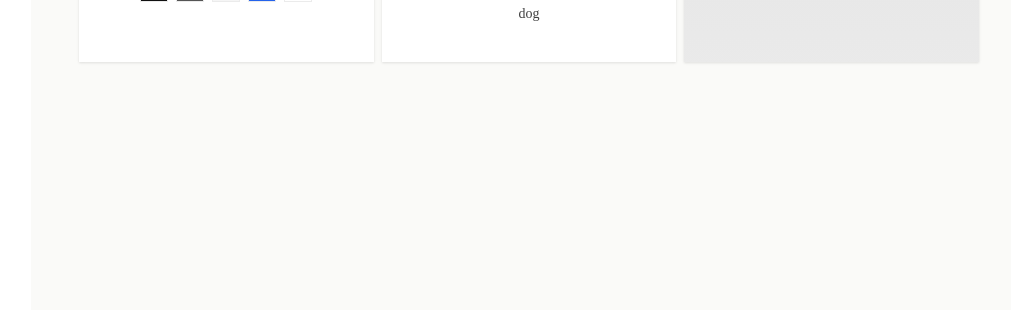
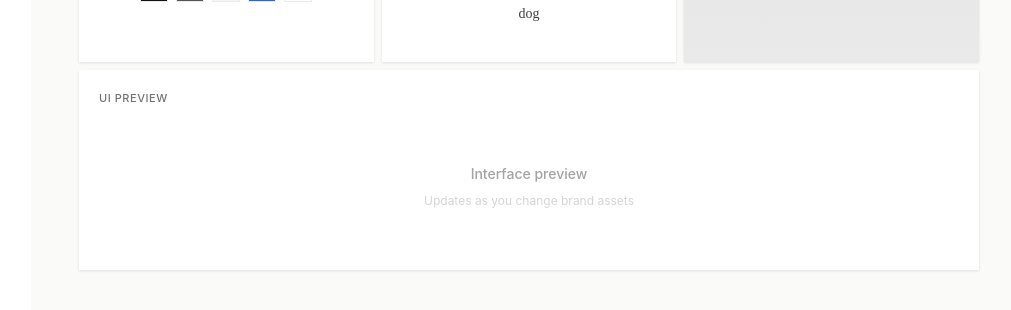
Before and after one commit to granqvistsanna-web/brandbento, a React (Vite) app: page / in a window 1280 px wide. Shown: the part 550-860 px from the top of the page, without its empty margins (1-1012 px from the left). Built offline with nearby package versions, Linux system fonts and the light colour scheme; no server answers.

Commit message:
feat(02-01): wire UIPreviewTile into grid layout
- Import UIPreviewTile from components
- Add UIPreviewTile to bento-grid after SecondaryFontTile
- Pass isLoading state for extraction feedback

```diff
--- a/src/App.tsx
+++ b/src/App.tsx
@@ -4,6 +4,7 @@ import { extractBrand, type ExtractionProgress } from '@/services/brandExtractor
 import { URLInput } from '@/components/URLInput';
 import { LogoTile, FontTile, ColorTile, ImageTile } from '@/components/Tile';
 import { ExtractionOverlay } from '@/components/ExtractionOverlay';
+import { UIPreviewTile } from '@/components';
 import './App.css';
 
 function App() {
@@ -114,6 +115,10 @@ function App() {
               isLoading={isExtracting && tileLoading.fonts}
               isDefault={assets.fontsSource === 'default'}
             />
+
+            <UIPreviewTile
+              isLoading={isExtracting && tileLoading.logo}
+            />
           </div>
         </div>
 
```
